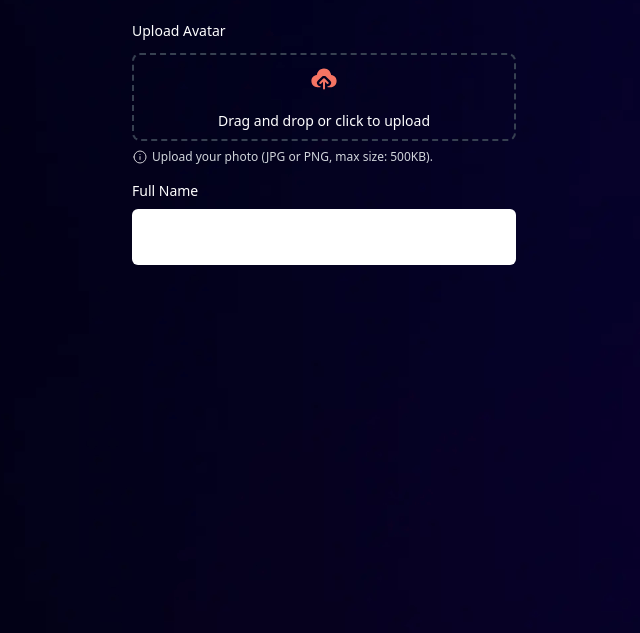
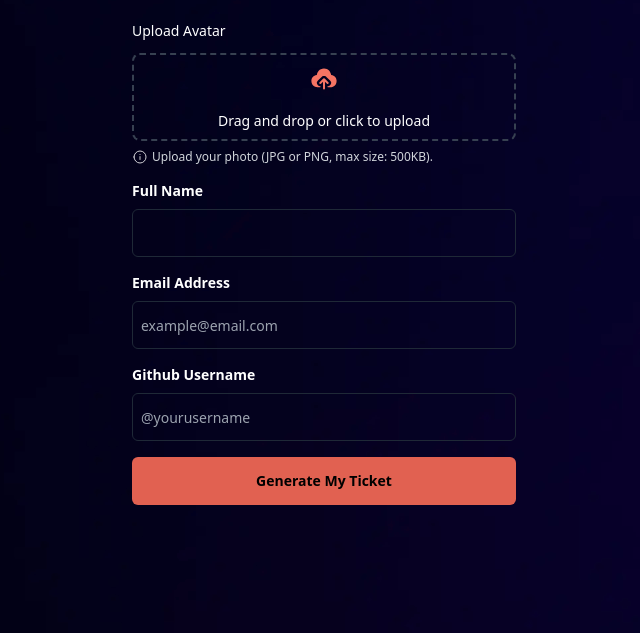
Before and after one commit to SarahDomson/Ticket-Gen, a website: page src/index.html in a window 1280 px wide. Shown: the part 167-800 px from the top of the page, without its empty margins (316-956 px from the left). Drawn offline with Linux system fonts and the light colour scheme; a web font is replaced by a local one.

Commit message:
Created button and styled

```diff
--- a/src/index.html
+++ b/src/index.html
@@ -37,15 +37,30 @@
                   </div>
                 </div>
               </div>
+
               <div class="flex gap-1 mt-2">
                 <img src="./assets/images/icon-info.svg">
                 <p class="text-xs text-gray-300">Upload your photo (JPG or PNG, max size: 500KB).</p>
               </div>
 
               <div class="mt-4">
-                <label for="username" class="block text-sm font-medium text-white">Full Name</label>
-                <input type="text" id="username" name="username" class="mt-2 block w-full py-4 h-14 rounded-md sm:text-sm" "/>
+                <label for="fname" class="block text-sm font-semibold text-white">Full Name</label>
+                <input type="text" id="fname" name="fname" class="mt-2 block border border-gray-800 w-full py-4 h-12 rounded-md sm:text-sm bg-transparent"/>
             </div>
+
+            <div class="mt-4">
+              <label for="fname" class="block text-sm font-semibold text-white">Email Address</label>
+              <input type="text" id="fname" name="fname" class="mt-2 block text-gray-900 text-sm border border-gray-800 w-full py-4 h-12 rounded-md sm:text-sm bg-transparent placeholder:pl-2 placeholder:text-sm" placeholder="example@email.com" required/>
+          </div>
+
+          <div class="my-4">
+            <label for="fname" class="block text-sm font-semibold text-white">Github Username</label>
+            <input type="text" id="fname" name="fname" class="mt-2 block border border-gray-800 w-full py-4 h-12 rounded-md sm:text-sm bg-transparent placeholder:pl-2 placeholder:text-sm" placeholder="@yourusername" required/>
+        </div>
+
+        <button class="rounded-md bg-[#e16151] py-3 px-4 w-full h-12 text-sm font-semibold text-black">Generate My Ticket</button>
+
+
 
 
 
```
Also changed, not shown: src/output.css.
